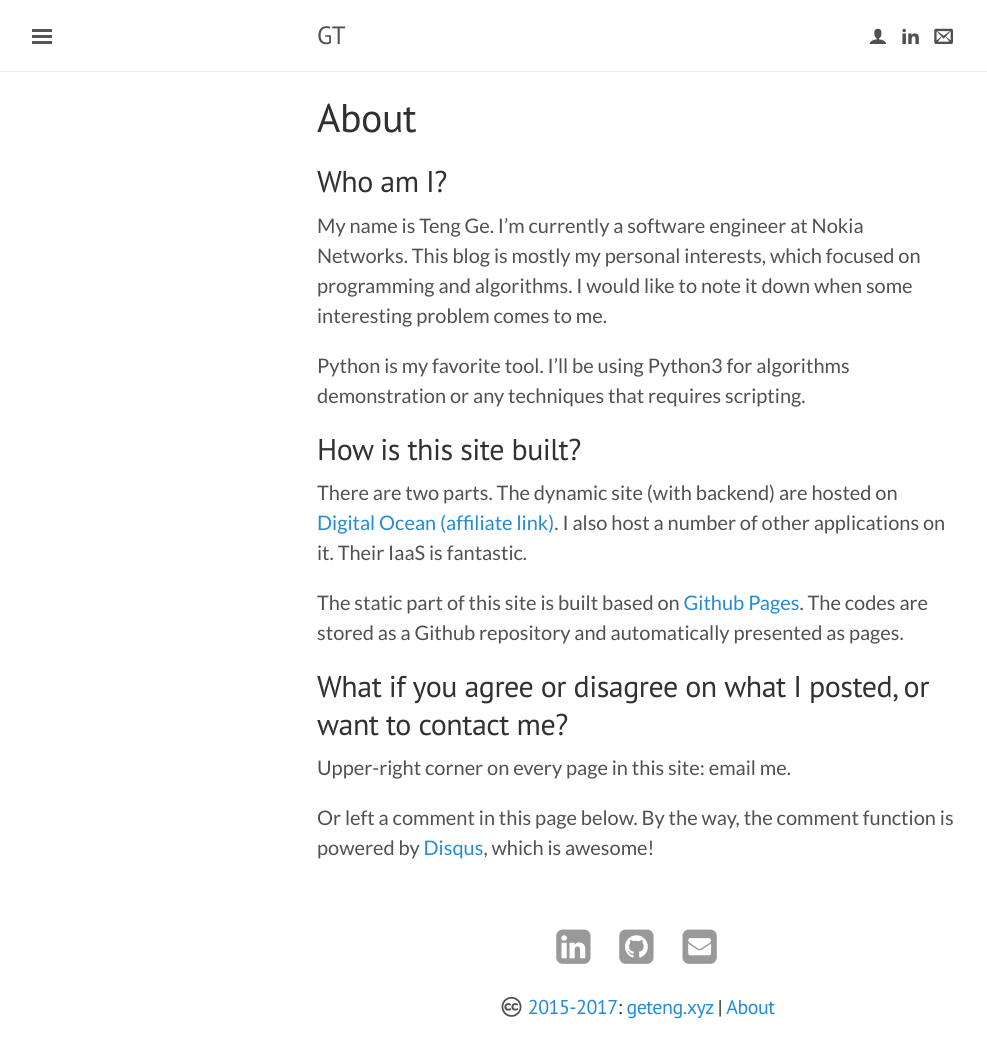
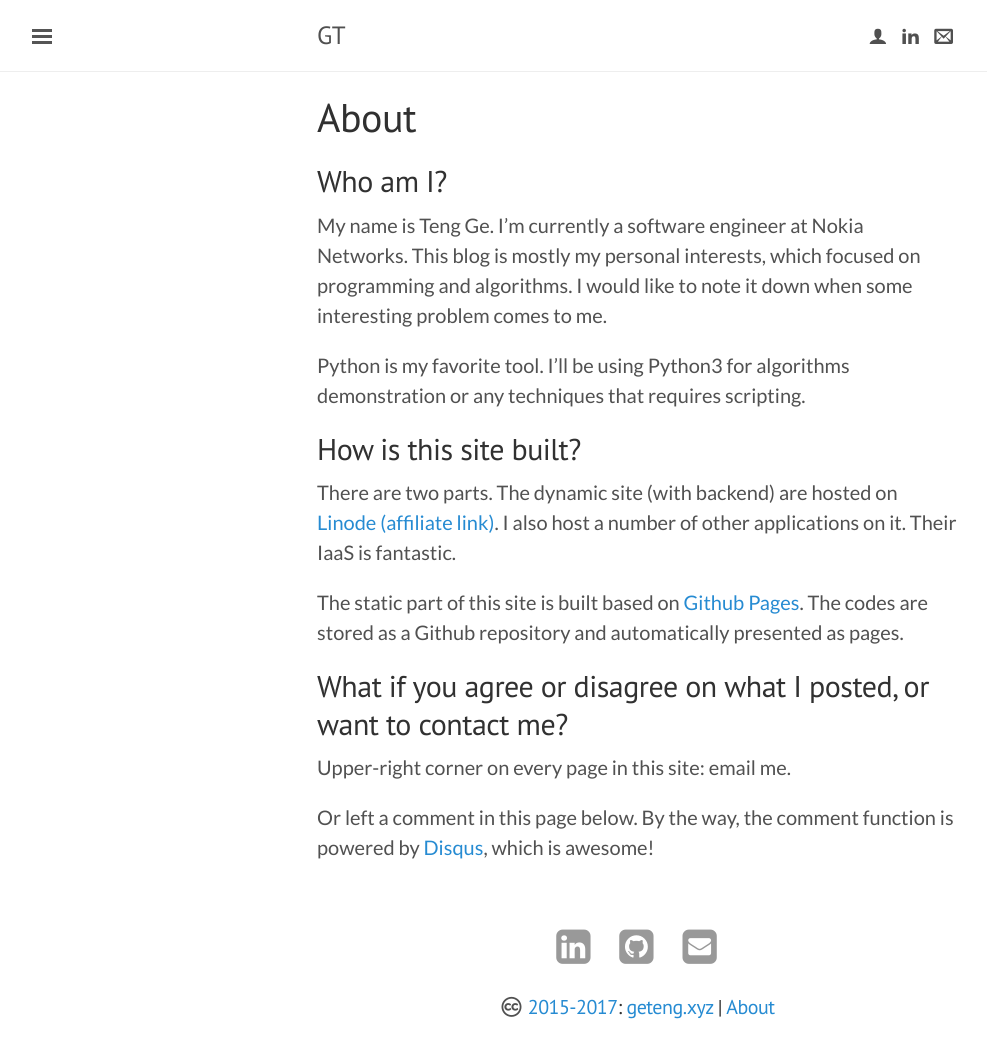
Before and after one commit to tengg/tengg.github.io, a Jekyll site: the page built from pages/about.md, in a window 1280 px wide. Shown: the whole page, without its empty margins (3-990 px from the left). Built offline with Jekyll 4.4.1, drawn with Linux system fonts in a browser that asks for light colours; nearby versions of some CDN libraries; some web fonts are replaced; comment, search, counter and statistics services are not loaded.

Commit message:
Update about.md

```diff
--- a/pages/about.md
+++ b/pages/about.md
@@ -10,7 +10,8 @@
 Python is my favorite tool. I'll be using Python3 for algorithms demonstration or any techniques that requires scripting.
 
 ## How is this site built?
-There are two parts. The dynamic site (with backend) are hosted on [Digital Ocean (affiliate link)](https://m.do.co/c/53921fec6121). I also host a number of other applications on it. Their IaaS is fantastic.
+There are two parts. The dynamic site (with backend) are hosted on [Linode (affiliate link)](https://www.linode.com/?r=49bc1f4895b700c0b62446b4849af1eeefcda114
+). I also host a number of other applications on it. Their IaaS is fantastic.
 
 The static part of this site is built based on [Github Pages](https://pages.github.com/). The codes are stored as a Github repository and automatically presented as pages.
 
```
